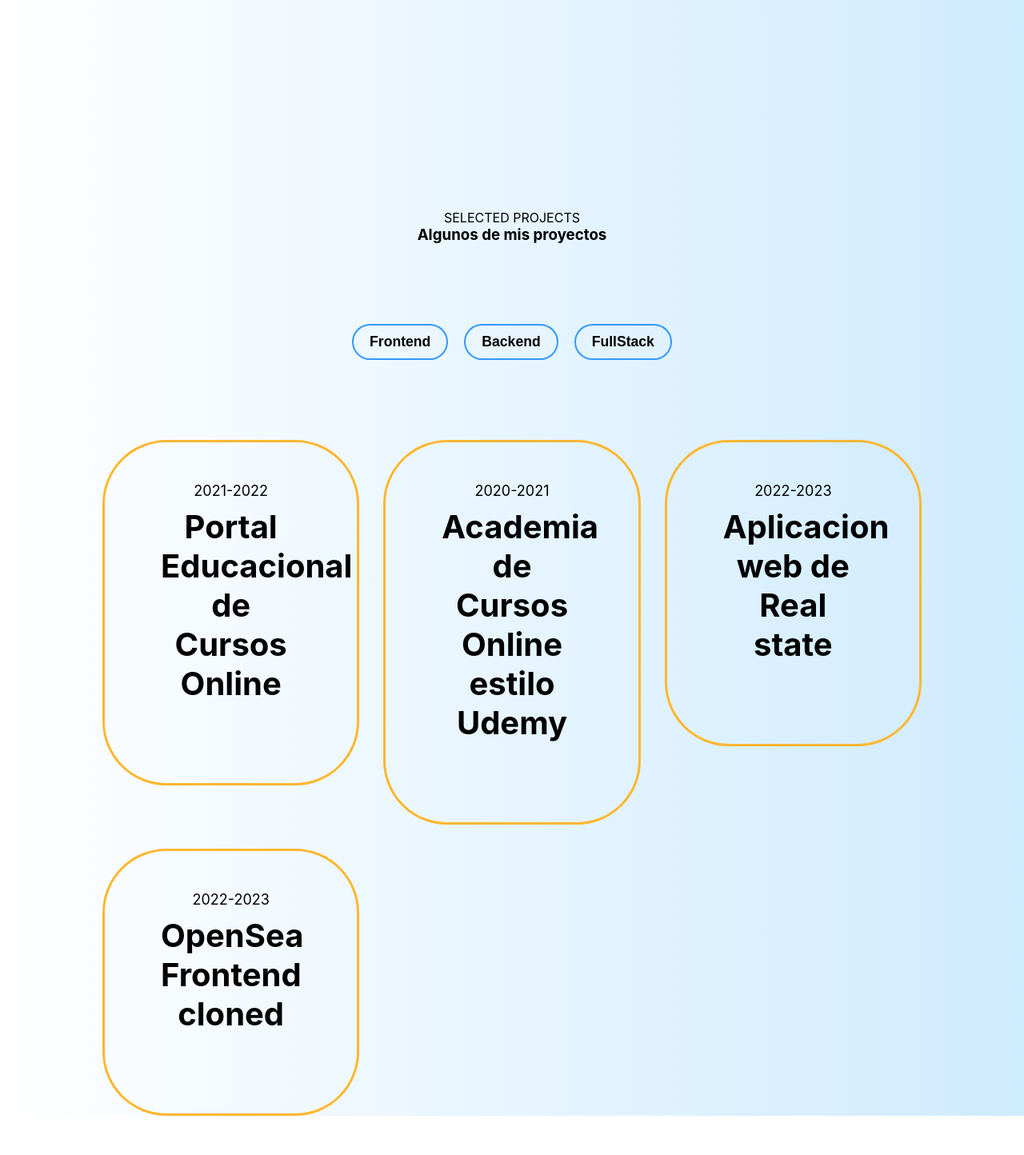
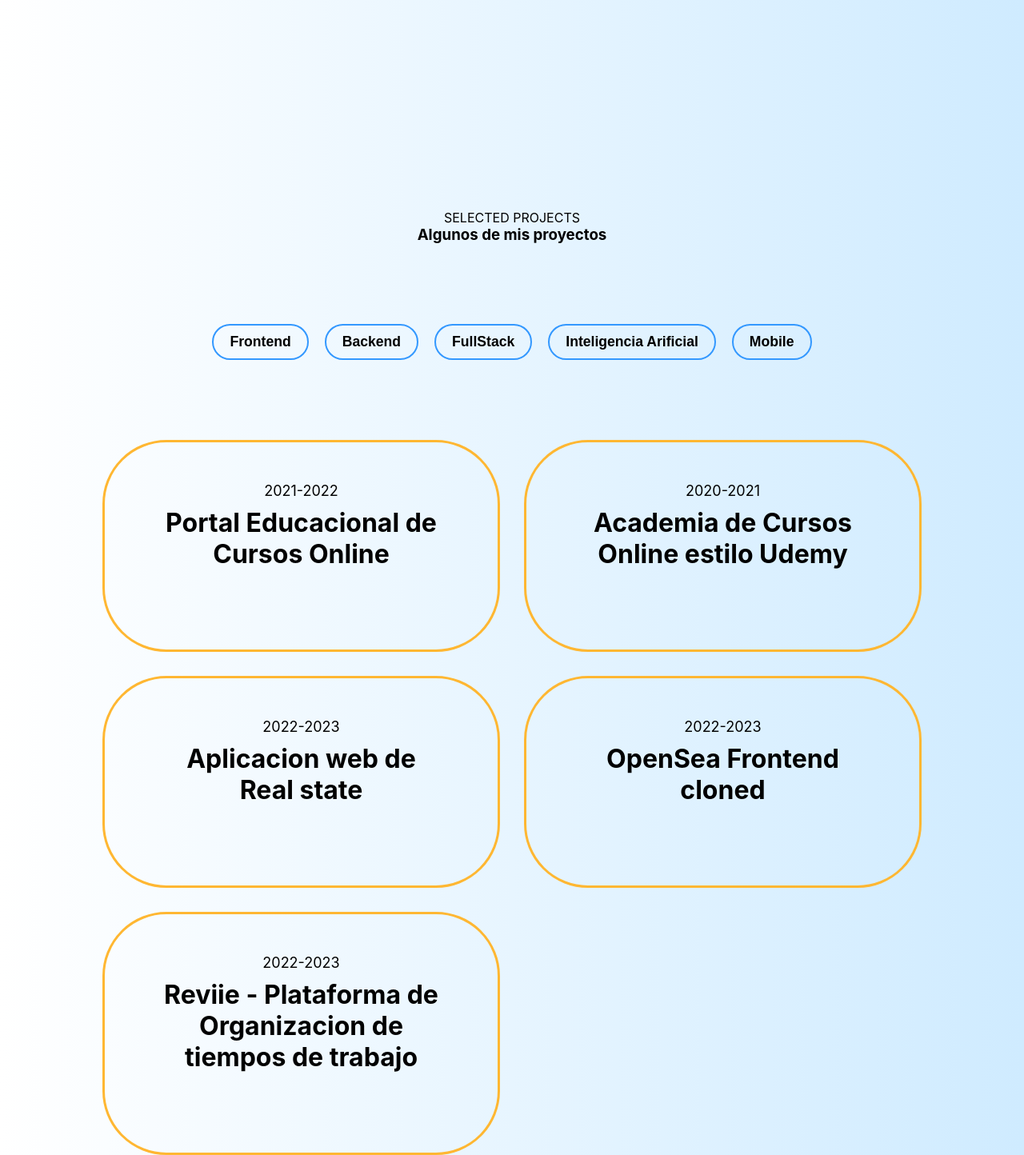
Before and after one commit to MatCodee/portfolio-dev, a React (Create React App) app: page / in a window 1280 px wide. Shown: the part 1125-2569 px from the top of the page at 80% size. Before the commit the page ends 2520 px from the top, so only its background shows below. Built offline with nearby package versions, Linux system fonts and the light colour scheme.

Commit message:
add best practic to file

```diff
--- a/src/components/Button/index.js
+++ b/src/components/Button/index.js
@@ -1,10 +1,8 @@
 import "./index.css";
 
-const Button = ({filter_element,children}) => {
+const Button = ({handleFilter ,children}) => {
     return (
-        <button onClick={() =>filter_element(children)} className="button">{children}</button>
+        <button onClick={() =>handleFilter (children)} className="button">{children}</button>
     )
 }
-
-
 export default Button
--- a/src/components/Card/index.css
+++ b/src/components/Card/index.css
@@ -2,7 +2,7 @@
 
 .container-card {
     width: 100%;
-    height: 100%;
+    min-width: 300px;
     position: relative;
     overflow: hidden;
     border: 3px solid rgb(255, 183, 50);
@@ -46,7 +46,7 @@
 }
 
 .background-element  .card-info h3 {
-    font-size: 40px;
+    font-size: 2rem;
     font-weight: 700;
     transition: transform .2s ease-in;
     margin-bottom: 50px;
--- a/src/components/Card/index.js
+++ b/src/components/Card/index.js
@@ -1,11 +1,10 @@
+import { Link } from "react-router-dom";
 import "./index.css";
-import { Link } from "react-router-dom";
 
 const Card = (props) => {
-    const {title,date,id} = props.data
+  const { title, date, id } = props.data;
   return (
-        <>
-            <Link to={`/detail/${id}`} style={{textDecoration:'none'}}>
+    <Link to={`/detail/${id}`} style={{ textDecoration: "none" }}>
       <div className="container-card">
         <div className="background-element">
           <div className="card-info">
@@ -13,12 +12,9 @@ const Card = (props) => {
             <h3>{title}</h3>
           </div>
         </div>
-
       </div>
     </Link>
+  );
+};
 
-        </>
-    )
-}
-
-export default Card
+export default Card;
--- a/src/components/Header/index.css
+++ b/src/components/Header/index.css
@@ -58,13 +58,21 @@
 .show-menu-button {
     position: absolute;
     background-color: rgb(255, 255, 255);
-    top: -700px;
-    left: -2000px;
+    top: -5000px;
+    left: -10000px;
     width: 100%;
     height: 100%;
     z-index: 100;
     transition: all .6s ease;
 }
+@media screen and (max-width: 600px) {
+    .show-menu-button {
+        top: -700px;
+        left: -2000px;
+    }
+}
+
+
 .show-menu-button ul {
     width: 100%;
     display: flex;
--- a/src/components/Header/index.js
+++ b/src/components/Header/index.js
@@ -11,14 +11,14 @@ const Header = () => {
     return (
         <div className="header">
             <div className="header__logo">
-                <span>MatCode</span>
+                <span>Mat Alt</span>
             </div>
             <ul className="header__link">
                 <li><Link to='/'>Home</Link></li>
                 <li><Link to='/project'>Project</Link></li>
              </ul>
             <Link className="button-secundary">Contact me</Link>
-            <HiMenuAlt3 onClick={() => handlerClick()} className={`menu-button`} />
+            <HiMenuAlt3 onClick={handlerClick} className={`menu-button`} />
             <div className={`show-menu-button ${clicked ? 'active' : ''}`}>
                 <ul>
                     <li><Link to='/'>Home</Link></li>
--- a/src/components/Home/index.css
+++ b/src/components/Home/index.css
@@ -80,7 +80,6 @@
 }
 
 
-
 .animation-list:hover {
     transform: scale(1);
 }
@@ -158,6 +157,8 @@ section.home-portfolio .list .list-item-portfolio>a:before {
 
 .category ul {
     display: flex;
+    justify-content: center;
+    align-items: center;
     gap: 20px;
     flex-wrap: wrap;
 }
@@ -194,6 +195,13 @@ section.home-portfolio .list .list-item-portfolio>a:before {
 
     100% {
       transform: translate3d(calc(-500% + 50vw), 0, 0);
+    }
+}
+
+
+@media screen and (max-width: 1500px) {
+    .list {
+        grid-template-columns: repeat(2,minmax(300px,1fr));
     }
 }
 
--- a/src/components/ProjectCategory/index.js
+++ b/src/components/ProjectCategory/index.js
@@ -1,30 +1,25 @@
-import { useEffect, useState } from "react";
-
+import { useState } from "react";
+import { AnimatePresence, motion } from "framer-motion";
 import Card from "../Card";
 import Button from "../Button";
-import {AnimatePresence, motion} from "framer-motion";
 import projects from "../../utils/projects.json";
 
+const ProjectCategory = () => {
+  const [element, setElement] = useState(projects);
+  const category_filter = [
+    "Frontend",
+    "Backend",
+    "FullStack",
+    'Inteligencia Arificial',
+    'Mobile',
+  ];
 
-const ProjectCategory = () => {
-
-    const [element,setElement] = useState(projects)
-    const category_filter = [
-      'Frontend',
-      'Backend',
-      'FullStack',
-      //'Inteligencia Arificial',
-      //'Mobile',
-    ]
-
-    const filter_element = (category) => {
-        const data = projects.filter((e) => e.category === category)
-        setElement(data)
+  const filterProjectsByCategory = (category) => {
+    const filteredData = category ? projects.filter((e) => e.category === category) : projects
+    setElement(filteredData)
   }
 
-
   return (
-        <>
     <div className="container-home">
       <section className="section-layout">
         <p>SELECTED PROJECTS</p>
@@ -32,13 +27,18 @@ const ProjectCategory = () => {
 
         <div className="category">
           <ul>
-                            {category_filter.map((e, index) => <Button key={index} filter_element={filter_element}>{e}</Button>)}
+            {category_filter.map((e, index) => (
+              <Button key={index} handleFilter={filterProjectsByCategory}>
+                {e}
+              </Button>
+            ))}
           </ul>
         </div>
 
         <div className="list">
           {element.map((e, index) => {
-                            return <AnimatePresence key={index}>
+            return (
+              <AnimatePresence key={e.id}>
                 <motion.div
                   layout
                   initial={{ opacity: 0 }}
@@ -46,19 +46,16 @@ const ProjectCategory = () => {
                   exit={{ opacity: 0 }}
                   transition={{ duration: 1 }}
                 >
-                                    <div className="list-item-1 animation-list">
-                                        <Card key={index} data={e} />
-                                    </div>
+                    <Card key={e.id} data={e} />
+
                 </motion.div>
               </AnimatePresence>
+            );
           })}
         </div>
-
       </section>
-
     </div>
-        </>
-    )
-}
+  );
+};
 
 export default ProjectCategory;
--- a/src/utils/projects.json
+++ b/src/utils/projects.json
@@ -70,5 +70,22 @@
         "demo": "",
         "source": "",
         "video": "https://player.vimeo.com/video/872005801?h=5ee872f471"
+    },
+    {
+        "id": 5,
+        "title": "Reviie - Plataforma de Organizacion de tiempos de trabajo",
+        "date": "2022-2023",
+        "image": "/images/projects/p3.png",
+        "category": "Frontend",
+        "stack": [
+            "vue3",
+            "tailwind",
+            "Supabase",
+            "GSap"
+        ],
+        "description": "Proyecto de Organizacion de Trabajo para personas que trabajan",
+        "demo": "",
+        "source": "",
+        "video": "https://player.vimeo.com/video/888327551?h=07c3a0aca5"
     }
 ]
```
Also changed, not shown: src/components/Home/index.js (+6 -11 lines). Lines whose indentation alone changed are shown as unchanged.
